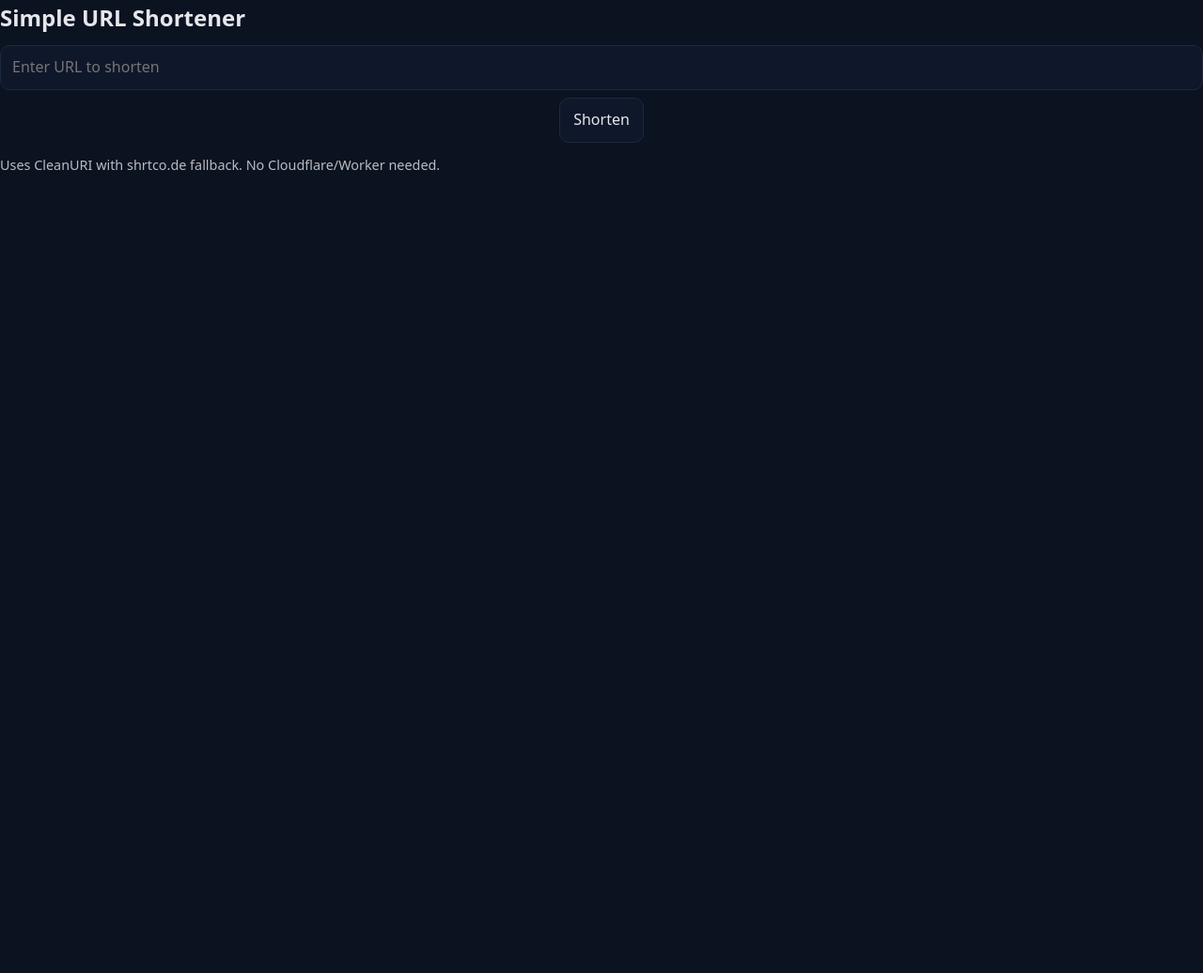
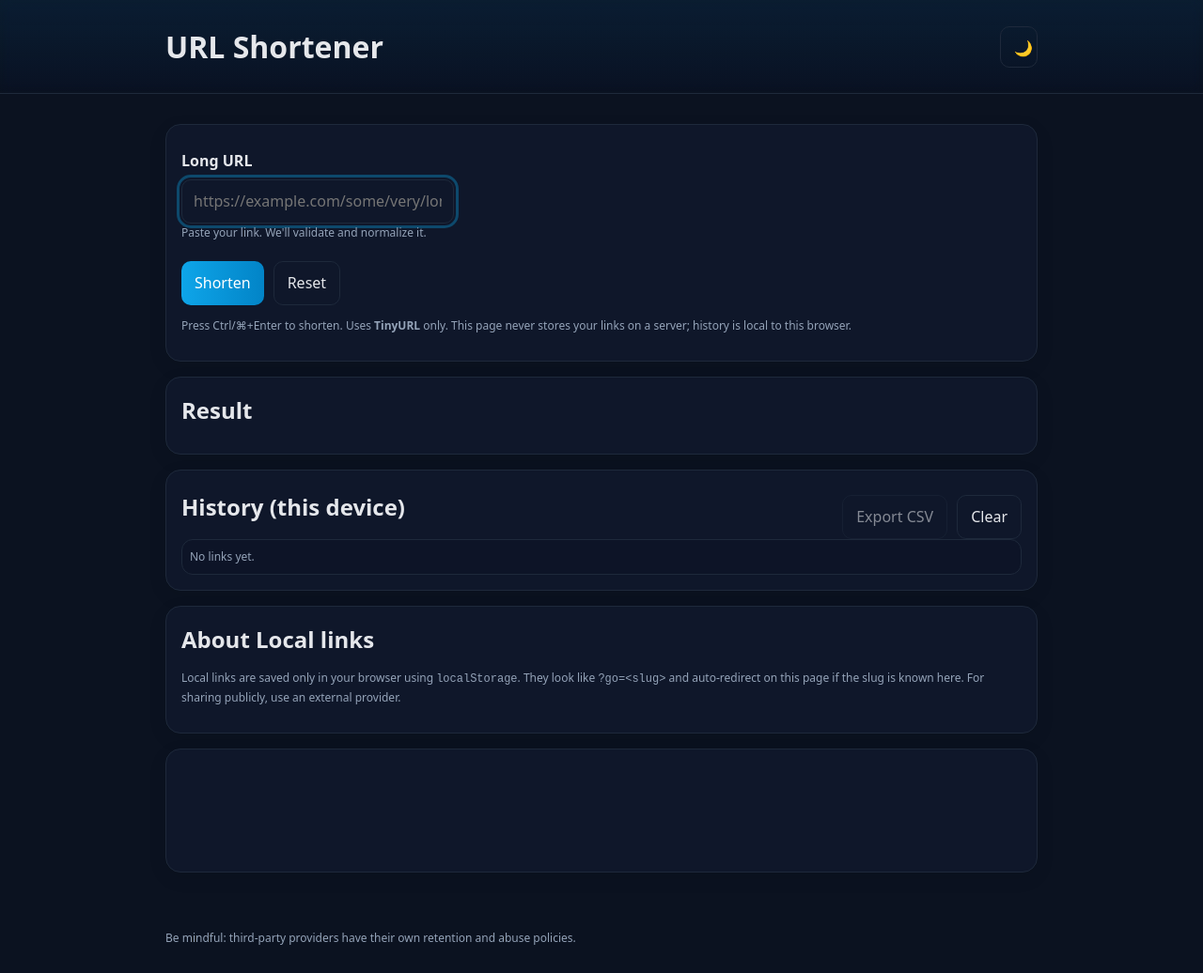
Before and after one commit to Gugag/url, a plain HTML site: page index.html in a window 1280 px wide. Shown: the whole page at 94% size. Before the commit the page ends 800 px from the top, so only its background shows below. Drawn offline with Linux system fonts and the light colour scheme.

Commit message:
Update index.html

```diff
--- a/index.html
+++ b/index.html
@@ -12,25 +12,85 @@
   <title>URL Shortener</title>
   <link rel="icon" type="image/png" sizes="32x32" href="shorten-urls-32.png" />
   <link rel="stylesheet" href="style.css" />
-    <style>
-    .row{display:flex;gap:8px;justify-content:center;align-items:center;flex-wrap:wrap}
-    .help{opacity:.8;font-size:.9rem;margin-top:12px}
-    #result small{display:block;font-weight:normal;margin-top:6px;opacity:.8}
-    .out{margin-top:14px;word-break:break-all}
-    .copy{margin-left:8px}
-    .err{color:#b00020}
-    .ok{color:#075e00}
-  </style>
 </head>
 <body>
-   <h2>Simple URL Shortener</h2>
-  <div class="row">
-    <input type="url" id="longUrl" placeholder="Enter URL to shorten" aria-label="Long URL" />
-    <button id="go">Shorten</button>
-  </div>
-  <div class="help">Uses CleanURI with shrtco.de fallback. No Cloudflare/Worker needed.</div>
-  <div id="result"></div>
+  <header class="site-header">
+    <div class="container header-inner">
+      <h1>URL Shortener</h1>
+      <div class="header-actions">
+        <button id="themeToggle" class="ghost" title="Toggle theme" aria-label="Toggle theme">🌙</button>
+      </div>
+    </div>
+  </header>
 
-  <script src="script.noproxy.js"></script>
+  <main class="container">
+    <section class="card">
+      <div class="grid three">
+        <div class="form-group">
+          <label for="longUrl">Long URL</label>
+          <input id="longUrl" type="url" inputmode="url" placeholder="https://example.com/some/very/long/link?with=params" autocomplete="off" />
+          <div class="muted small">Paste your link. We'll validate and normalize it.</div>
+        </div>
+
+        </div>
+
+        </div>
+      </div>
+
+      <div class="btn-row">
+        <button id="shortenBtn" class="primary">Shorten</button>
+        <button id="resetBtn" class="ghost">Reset</button>
+      </div>
+      <p class="muted small">Press Ctrl/⌘+Enter to shorten. Uses <strong>TinyURL</strong> only. This page never stores your links on a server; history is local to this browser.</p>
+    </section>
+
+    <section class="card">
+      <h2>Result</h2>
+      <div id="alert" class="alert hidden" role="status"></div>
+      <div id="result" class="result-box hidden">
+        <div class="result-row">
+          <span class="label">Short URL</span>
+          <a id="shortLink" href="#" target="_blank" rel="noopener">—</a>
+        </div>
+        <div class="btn-row">
+          <button id="copyBtn" class="ghost" disabled>Copy</button>
+          <button id="openBtn" class="ghost" disabled>Open</button>
+        </div>
+      </div>
+    </section>
+
+    <section class="card">
+      <div class="header-with-btns">
+        <h2>History (this device)</h2>
+        <div class="btn-row">
+          <button id="exportBtn" class="ghost" disabled>Export CSV</button>
+          <button id="clearBtn" class="ghost">Clear</button>
+        </div>
+      </div>
+      <div id="tableWrap" class="table-wrap muted small">No links yet.</div>
+    </section>
+
+    <section class="card">
+      <h2>About Local links</h2>
+      <p class="muted small">Local links are saved only in your browser using <code>localStorage</code>. They look like <code>?go=&lt;slug&gt;</code> and auto-redirect on this page if the slug is known here. For sharing publicly, use an external provider.</p>
+    </section>
+
+    <section class="ad card">
+      <div class="ad-box">
+        <ins class="adsbygoogle"
+             style="display:inline-block;width:728px;height:90px"
+             data-ad-client="ca-pub-1234552946070834"
+             data-ad-slot="3273843323"></ins>
+      </div>
+    </section>
+  </main>
+
+  <footer class="container muted small">
+    <p>Be mindful: third‑party providers have their own retention and abuse policies.</p>
+  </footer>
+
+  <script src="script.js"></script>
+  <script async src="https://pagead2.googlesyndication.com/pagead/js/adsbygoogle.js?client=ca-pub-1234552946070834" crossorigin="anonymous"></script>
+  <script>window.addEventListener('load',()=>{(adsbygoogle=window.adsbygoogle||[]).push({});});</script>
 </body>
 </html>
```
